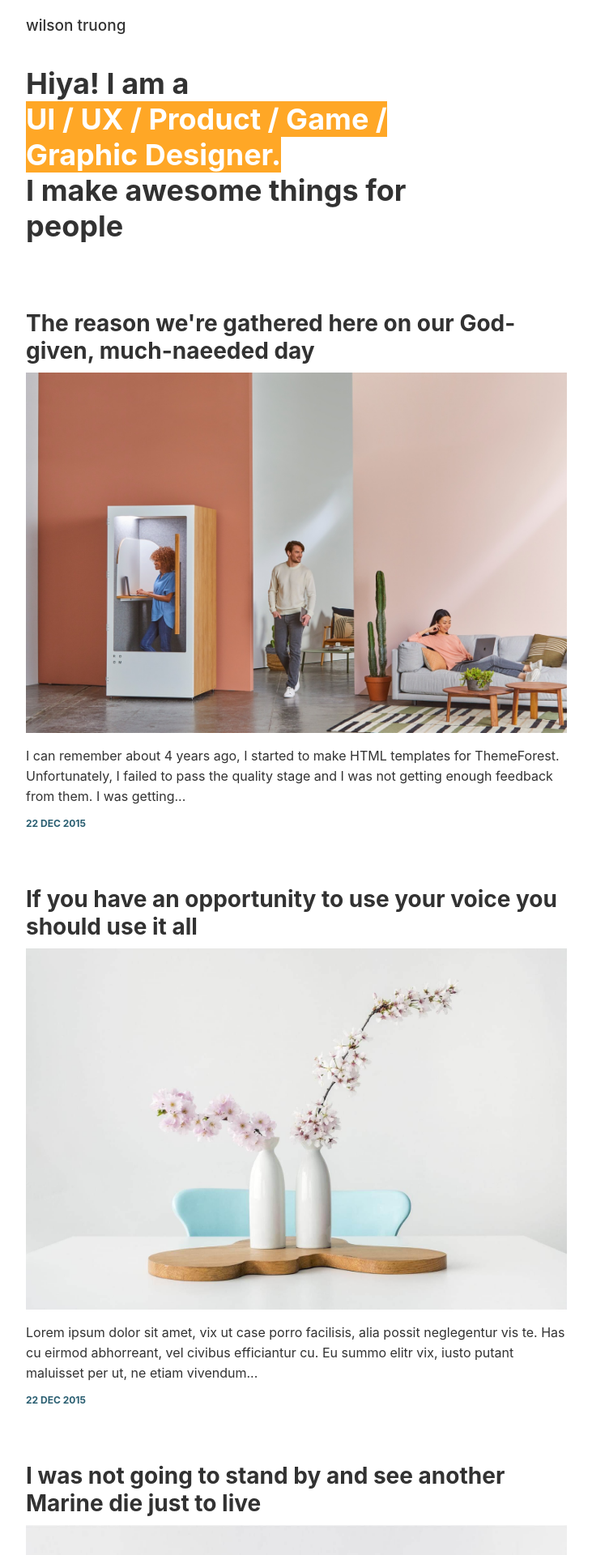
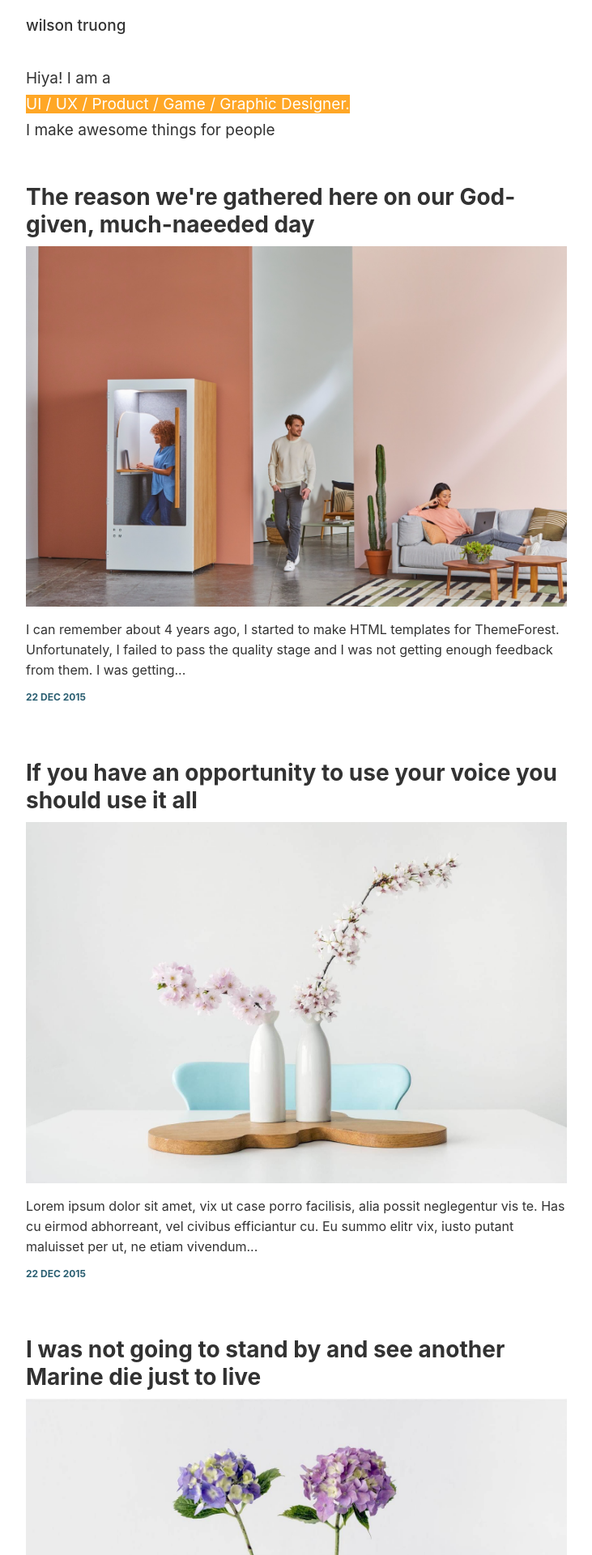
Before and after one commit to wiltruong/portfolio_v1, a Jekyll site: the page built from index.html, in a window 1280 px wide. Shown: the top 1920 px of the page at 81% size, without its empty margins (274-1005 px from the left). Built offline with Jekyll 4.4.1, drawn with Linux system fonts in a browser that asks for light colours; some web fonts are replaced; the list of posts is cut into pages by our own code.

Commit message:
Update state.html

```diff
--- a/_includes/state.html
+++ b/_includes/state.html
@@ -7,7 +7,7 @@
         <div class='o-grid'>
           <div class='o-grid__col o-grid__col--3-4-s'>
             <div class='c-logo u-text-left'>
-              <h1>Hiya! I am a <div class='bg'><span style="background-color: #ffa726">UI / UX / Product / Game / Graphic Designer.</span></div> I make awesome things for people</h1>
+              <div class='fontsize'>Hiya! I am a <div class='bg'><span style="background-color: #ffa726">UI / UX / Product / Game / Graphic Designer.</span></div> I make awesome things for people</div>
             </div>
           </div>
         </div>
```
